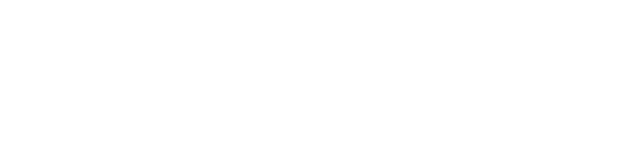
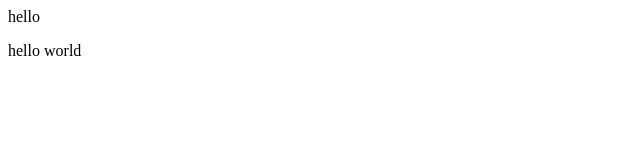
Before and after one commit to kathryn476/project1, a plain HTML site: page index.html in a window 1280 px wide. Shown: the whole page, without its empty margins (0-640 px from the left). Drawn offline with Linux system fonts and the light colour scheme.

Commit message:
second commit

```diff
--- a/index.html
+++ b/index.html
@@ -1 +1,10 @@
-<html></html>
+<html>
+    <head>
+        hello
+    </head>
+    <body>
+        <p>
+            hello world
+        </p>
+    </body>
+</html>
```
